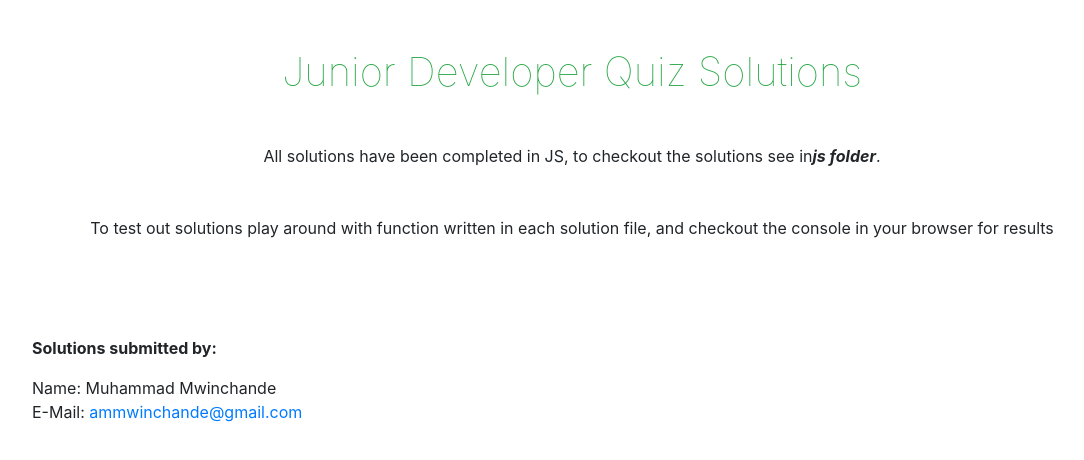
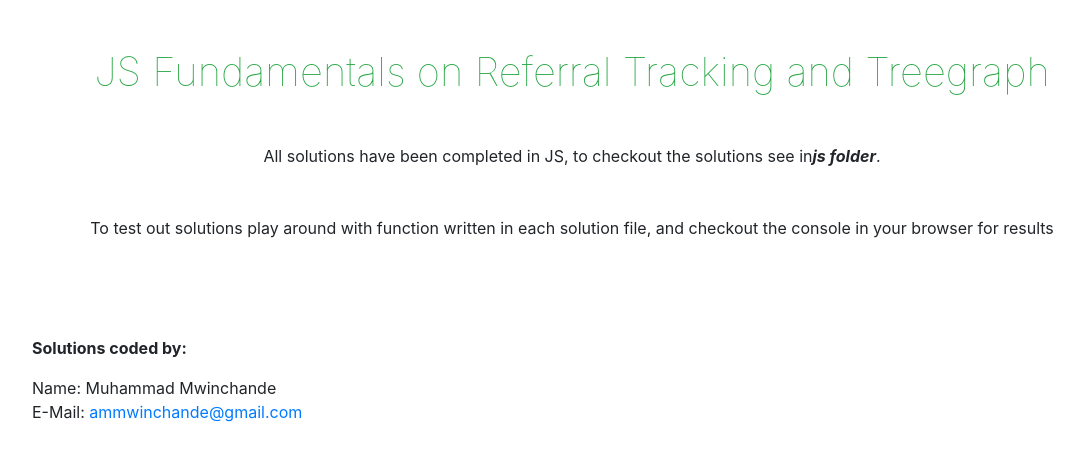
Before and after one commit to ammwinchande/referal-tracking-n-treegraph, a plain HTML site: page index.html in a window 1280 px wide. Shown: the whole page, without its empty margins (68-1152 px from the left). Drawn offline with nearby package versions, Linux system fonts and the light colour scheme.

Commit message:
updated for better understanding

```diff
--- a/index.html
+++ b/index.html
@@ -17,7 +17,7 @@
         crossorigin="anonymous"
     >
 
-    <title>Oliloop Junior Developer Quiz Solutions</title>
+    <title>Referral Tracking and Treegraph</title>
 
 </head>
 
@@ -25,7 +25,7 @@
     <div class="container">
         <div class="row mt-5">
             <div class="col-12 text-center">
-                <h1 class="font-weight-lighter text-success">Junior Developer Quiz Solutions</h1>
+                <h1 class="font-weight-lighter text-success">JS Fundamentals on Referral Tracking and Treegraph</h1>
                 <p class="mt-5">
                     All solutions have been completed in JS, to checkout the solutions see in<strong><em>js
                             folder</em></strong>.
@@ -40,7 +40,7 @@
 
         <div class="col-12 mt-5">
             <p>
-                <span class="font-weight-bold">Solutions submitted by:</span> <br>
+                <span class="font-weight-bold">Solutions coded by:</span> <br>
                 <ul class="list-unstyled">
                     <li>Name: <span>Muhammad Mwinchande</span></li>
                     <li>E-Mail: <span><a href="mailto:ammwinchande@gmail.com">ammwinchande@gmail.com</a></span></li>
```
